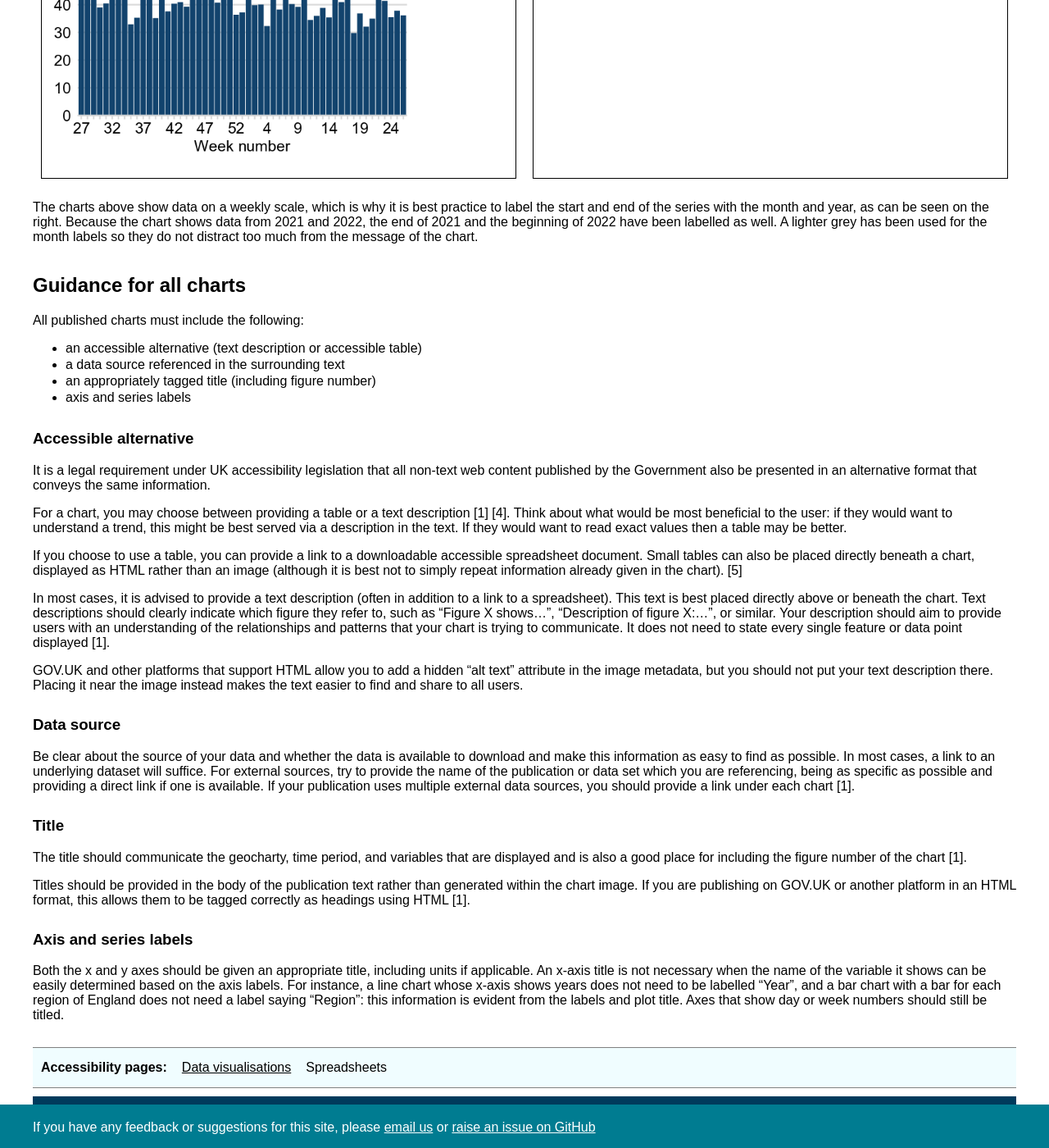
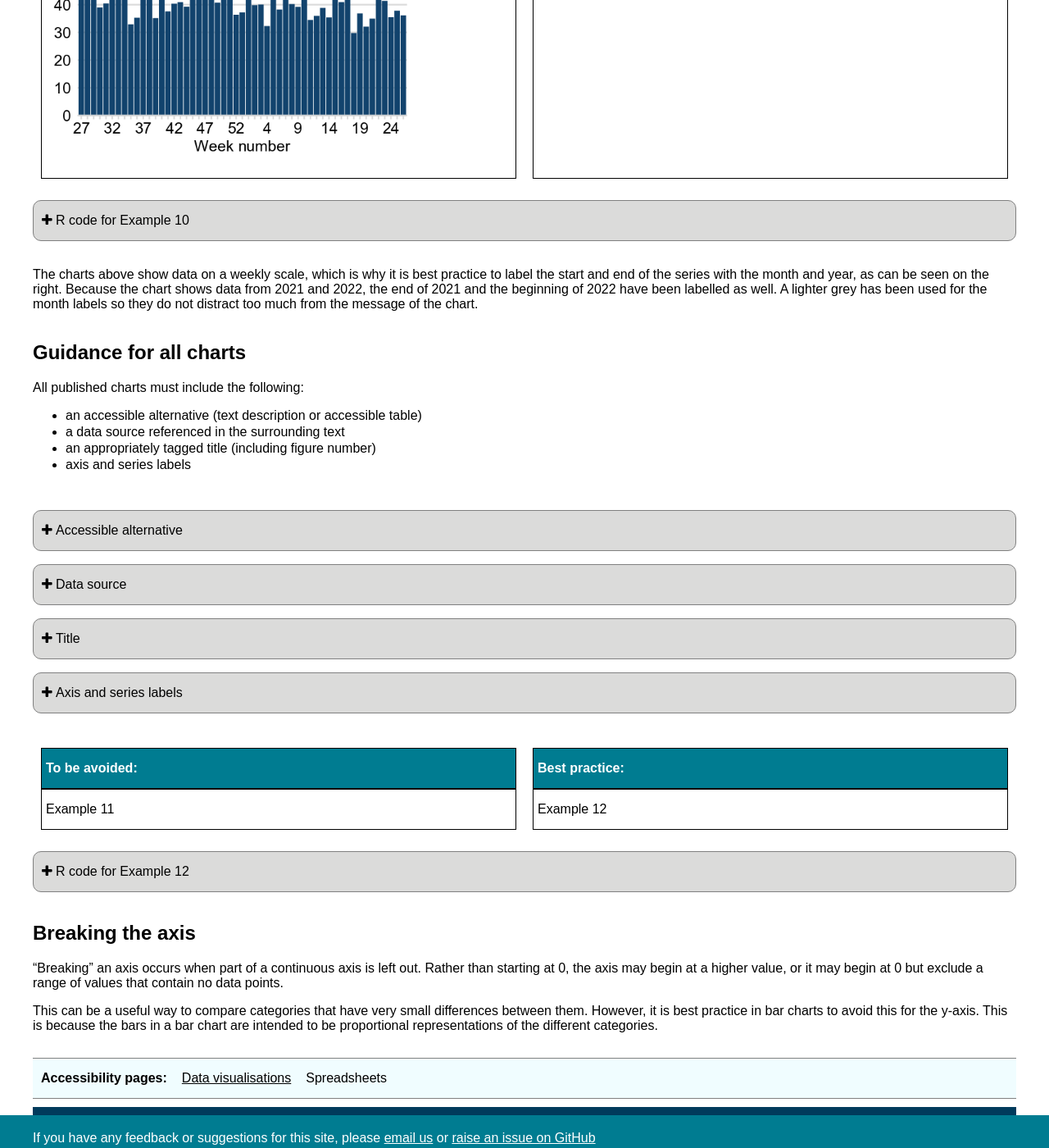
Before and after one commit to BenCuff/github-pages-test, a Jekyll site: the page built from docs/data-vis.md, in a window 1280 px wide and 1400 px high, scrolled down 4434 px. Shown: the whole window at 82% size. Built offline with Jekyll 4.4.1, drawn with Linux system fonts in a browser that asks for light colours.

Commit message:
Adding to Example 12 and expandable contents

````diff
--- a/docs/data-vis.md
+++ b/docs/data-vis.md
@@ -424,6 +424,15 @@ Example 10: weekly test positivity rates, UK, past 52 weeks (including calendar
   {% include card.html content=card_content_10 title="Best practice: including month and year information" %}
 {% include cards-container-end.html %}
 
+{% capture expandable_content_6 %}
+```
+
+```
+{% endcapture %}
+{% include expandable-block-start.html %}
+  {% include expandable-section.html number="6" content=expandable_content_6 title="R code for Example 10" %}
+  {% include expandable-block-end.html %}
+
 The charts above show data on a weekly scale, which is why it is best practice to label the start and end of the series with the month and year, as can be seen on the right. Because the chart shows data from 2021 and 2022, the end of 2021 and the beginning of 2022 have been labelled as well. A lighter grey has been used for the month labels so they do not distract too much from the message of the chart.
 
 ## Guidance for all charts
@@ -435,8 +444,8 @@ All published charts must include the following:
 - an appropriately tagged title (including figure number)
 - axis and series labels
 
-### Accessible alternative
 
+{% capture expandable_content_7 %}
 It is a legal requirement under UK accessibility legislation that all non-text web content published by the Government also be presented in an alternative format that conveys the same information.
 
 For a chart, you may choose between providing a table or a text description [1] [4]. Think about what would be most beneficial to the user: if they would want to understand a trend, this might be best served via a description in the text. If they would want to read exact values then a table may be better.
@@ -446,16 +455,57 @@ If you choose to use a table, you can provide a link to a downloadable accessibl
 In most cases, it is advised to provide a text description (often in addition to a link to a spreadsheet). This text is best placed directly above or beneath the chart. Text descriptions should clearly indicate which figure they refer to, such as "Figure X shows...", "Description of figure X:...", or similar. Your description should aim to provide users with an understanding of the relationships and patterns that your chart is trying to communicate. It does not need to state every single feature or data point displayed [1].
 
 GOV.UK and other platforms that support HTML allow you to add a hidden "alt text" attribute in the image metadata, but you should not put your text description there. Placing it near the image instead makes the text easier to find and share to all users.
+{% endcapture %}
 
-### Data source
+{% capture expandable_content_8 %}
 Be clear about the source of your data and whether the data is available to download and make this information as easy to find as possible. In most cases, a link to an underlying dataset will suffice. For external sources, try to provide the name of the publication or data set which you are referencing, being as specific as possible and providing a direct link if one is available. If your publication uses multiple external data sources, you should provide a link under each chart [1].
+{% endcapture %}
 
-
-### Title
+{% capture expandable_content_9 %}
 The title should communicate the geocharty, time period, and variables that are displayed and is also a good place for including the figure number of the chart [1].
 
 Titles should be provided in the body of the publication text rather than generated within the chart image. If you are publishing on GOV.UK or another platform in an HTML format, this allows them to be tagged correctly as headings using HTML [1].
 
+{% endcapture %}
 
-### Axis and series labels
+{% capture expandable_content_10 %}
 Both the x and y axes should be given an appropriate title, including units if applicable. An x-axis title is not necessary when the name of the variable it shows can be easily determined based on the axis labels. For instance, a line chart whose x-axis shows years does not need to be labelled "Year", and a bar chart with a bar for each region of England does not need a label saying "Region": this information is evident from the labels and plot title. Axes that show day or week numbers should still be titled.
+{% endcapture %}
+
+
+{% include expandable-block-start.html %}
+  {% include expandable-section.html number="7" content=expandable_content_7 title="Accessible alternative" %}
+  {% include expandable-section.html number="8" content=expandable_content_8 title="Data source" %}
+  {% include expandable-section.html number="9" content=expandable_content_9 title="Title" %}
+  {% include expandable-section.html number="10" content=expandable_content_10 title="Axis and series labels" %}
+{% include expandable-block-end.html %}
+
+{% capture card_content_11 %}
+Example 11
+{% endcapture %}
+
+{% capture card_content_12 %}
+Example 12
+{% endcapture %}
+
+{% include cards-container-start.html %}
+  {% include card.html content=card_content_11 title="To be avoided: " %}
+  {% include card.html content=card_content_12 title="Best practice:" %}
+{% include cards-container-end.html %}
+
+
+{% capture expandable_content_10 %}
+```
+
+```
+{% endcapture %}
+{% include expandable-block-start.html %}
+  {% include expandable-section.html number="11" content=expandable_content_11 title="R code for Example 12" %}
+  {% include expandable-block-end.html %}
+
+
+## Breaking the axis
+
+“Breaking” an axis occurs when part of a continuous axis is left out. Rather than starting at 0, the axis may begin at a higher value, or it may begin at 0 but exclude a range of values that contain no data points.
+
+This can be a useful way to compare categories that have very small differences between them. However, it is best practice in bar charts to avoid this for the y-axis. This is because the bars in a bar chart are intended to be proportional representations of the different categories.
````
